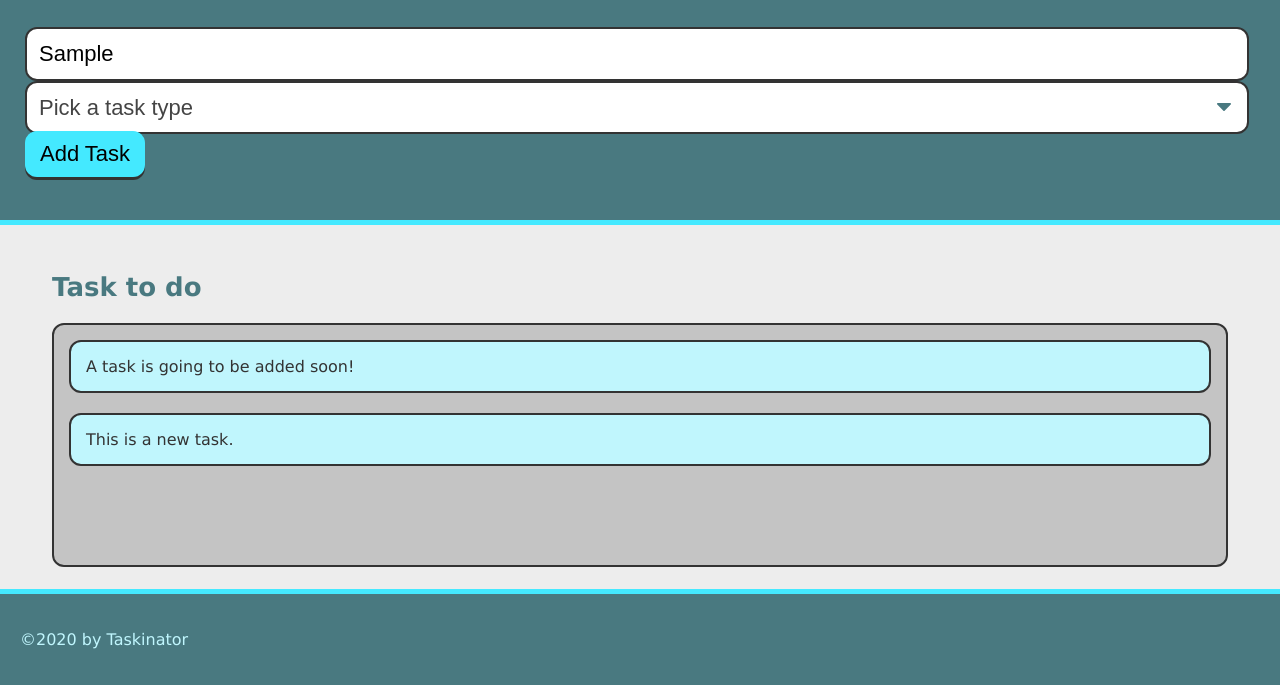
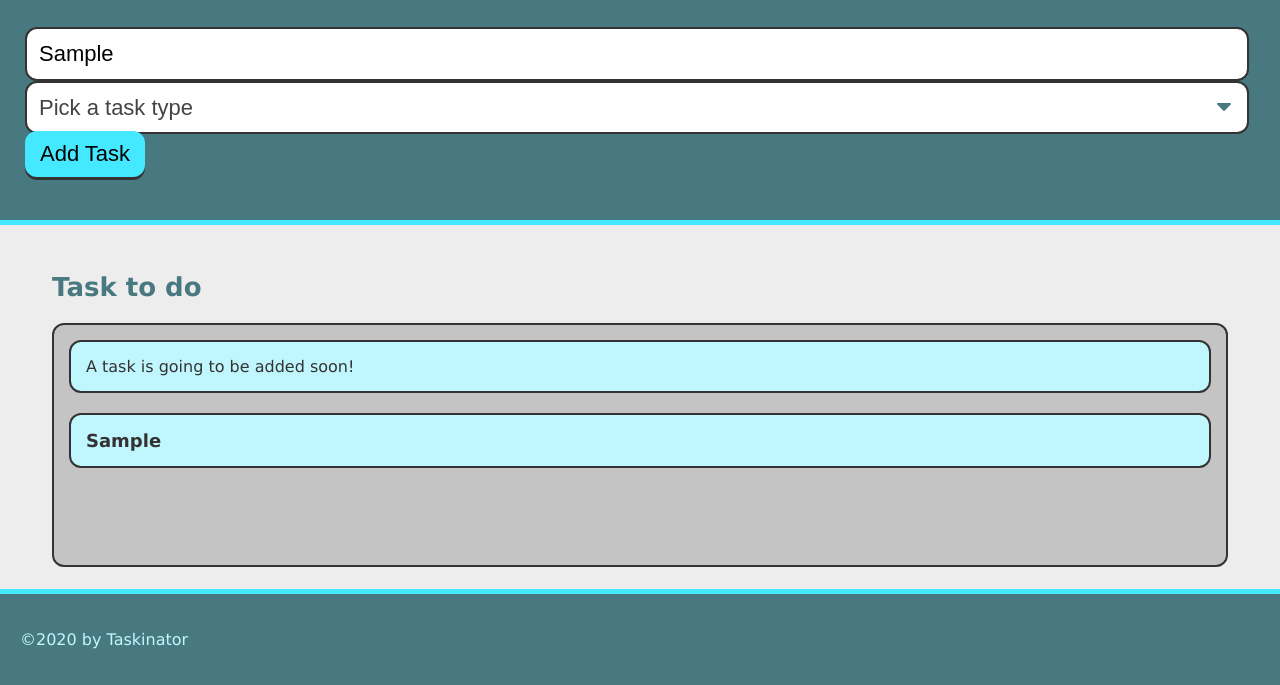
Before and after one commit to brivera14/Taskinator, a plain HTML site: page index.html in a window 1280 px wide. Both pictures are taken after typing "Sample" into the empty fields and a click on the button "Add Task". Shown: the part 115-800 px from the top of the page. Drawn offline with Linux system fonts and the light colour scheme.

Commit message:
capture form field values

```diff
--- a/assets/js/script.js
+++ b/assets/js/script.js
@@ -1,11 +1,26 @@
-var buttonEl = document.querySelector("#save-task");
+var formEl = document.querySelector("#task-form");
 var tasksToDoEl = document.querySelector("#tasks-to-do");
 
-var createTaskHandler = function() {
+var createTaskHandler = function(event) {
+    event.preventDefault();
+    var taskNameInput = document.querySelector("input[name='task-name']").value;
+    var taskTypeInput = document.querySelector("select[name='task-type']").value;
+
+    // create list item
     var listItemEl = document.createElement("li");
     listItemEl.className = "task-item";
-    listItemEl.textContent = "This is a new task. ";
+
+    //create div to hold task info and add to list item
+    var taskInfoEl = document.createElement("div");
+    // give it a class name
+    taskInfoEl.className = "task-info";
+    // add html content to div
+    taskInfoEl.innerHTML = "<h3 class='task-name'>" + taskNameInput + "</h3><span class='task-type'>" + taskTypeInput + "</span>";
+
+    listItemEl.appendChild(taskInfoEl);
+
+    // add entire list item to list
     tasksToDoEl.appendChild(listItemEl);
 }
 
-buttonEl.addEventListener("click", createTaskHandler);
+formEl.addEventListener("submit", createTaskHandler);
--- a/index.html
+++ b/index.html
@@ -21,7 +21,7 @@
                     <option value="web">Web</option>
                     <option value="Mobile">Mobile</option>
                 </select>
-                <button class="btn" id="save-task" type="button">Add Task</button>
+                <button class="btn" id="save-task" type="submit">Add Task</button>
             </div>
         </form>
     </header>
```
